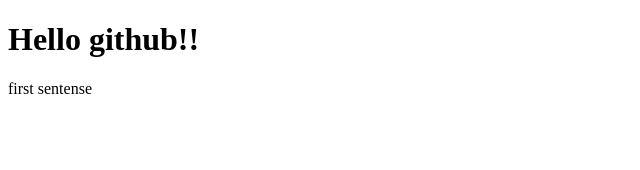
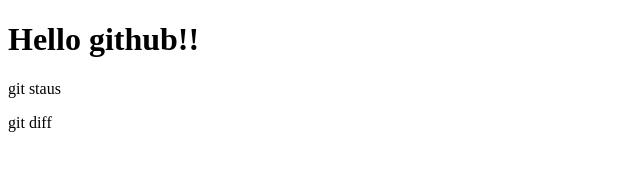
Before and after one commit to 1a1k1b5/sample, a plain HTML site: page index.html in a window 1280 px wide. Shown: the whole page, without its empty margins (0-640 px from the left). Drawn offline with Linux system fonts and the light colour scheme.

Commit message:
check git diff

```diff
--- a/index.html
+++ b/index.html
@@ -7,6 +7,7 @@
 </head>
 <body>
     <h1>Hello github!!</h1>
-    <p>first sentense</p>
+    <p>git staus</p>
+    <p>git diff</p>
 </body>
 </html>
```
